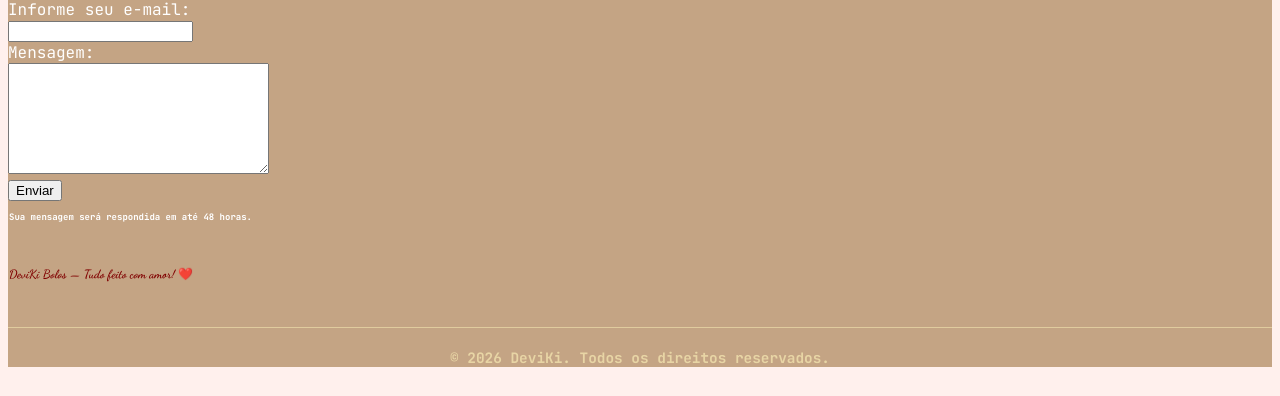
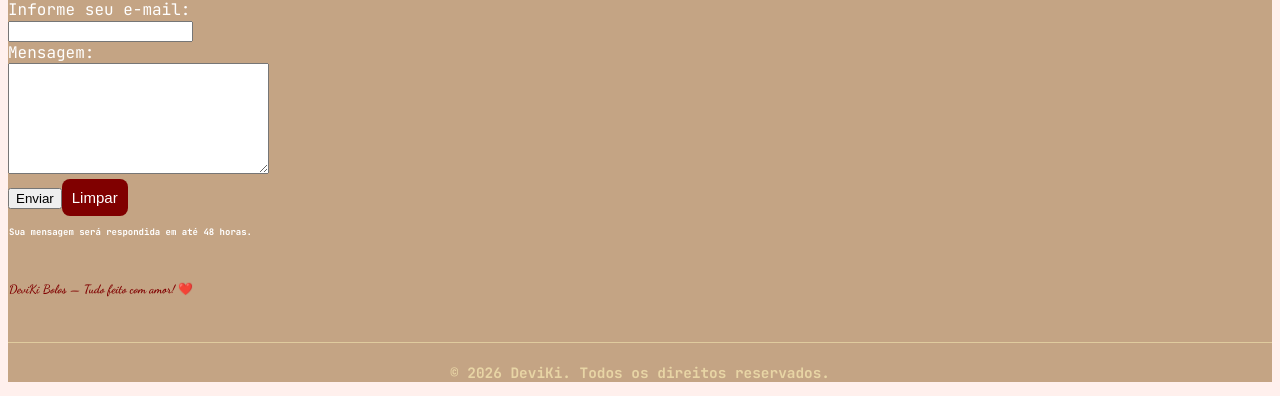
Before and after one commit to Cristianadevki/Deviki, a plain HTML site: page index.html in a window 1280 px wide. Shown: the part 1239-1635 px from the top of the page. Drawn offline with Linux system fonts and the light colour scheme.

Commit message:
Update index.html

```diff
--- a/index.html
+++ b/index.html
@@ -284,7 +284,7 @@ color:red;
                         <label for="mensagem">Mensagem: </label><br>
 			<textarea name="mensagem" cols="30" rows="7"></textarea>
 			<br>
-			<input type="submit" value="Enviar">
+			<input type="submit" value="Enviar"><button type="reset">Limpar</button>
 		</form>
        <p class="informativo">Sua mensagem será respondida em até 48 horas.</p>
 
```
